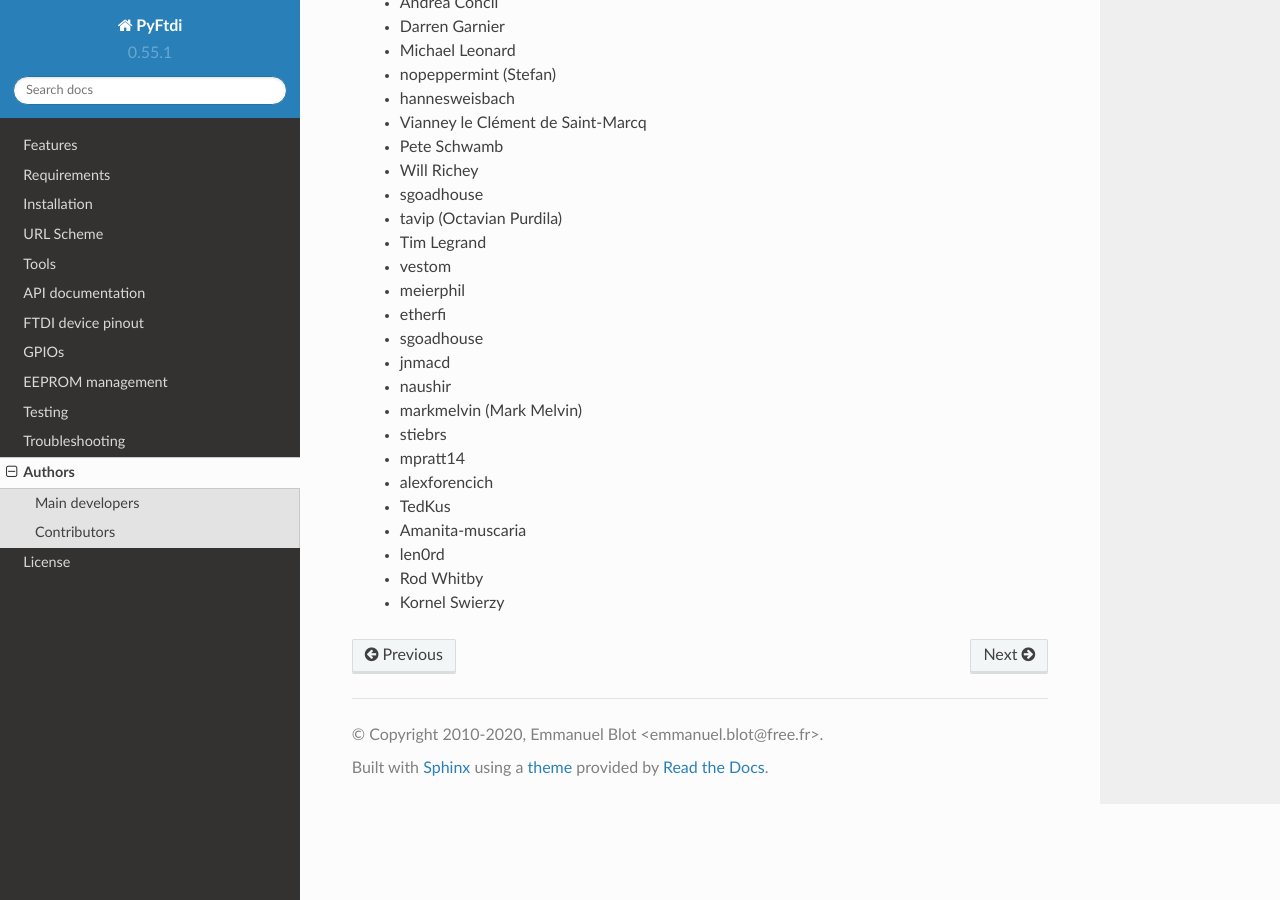
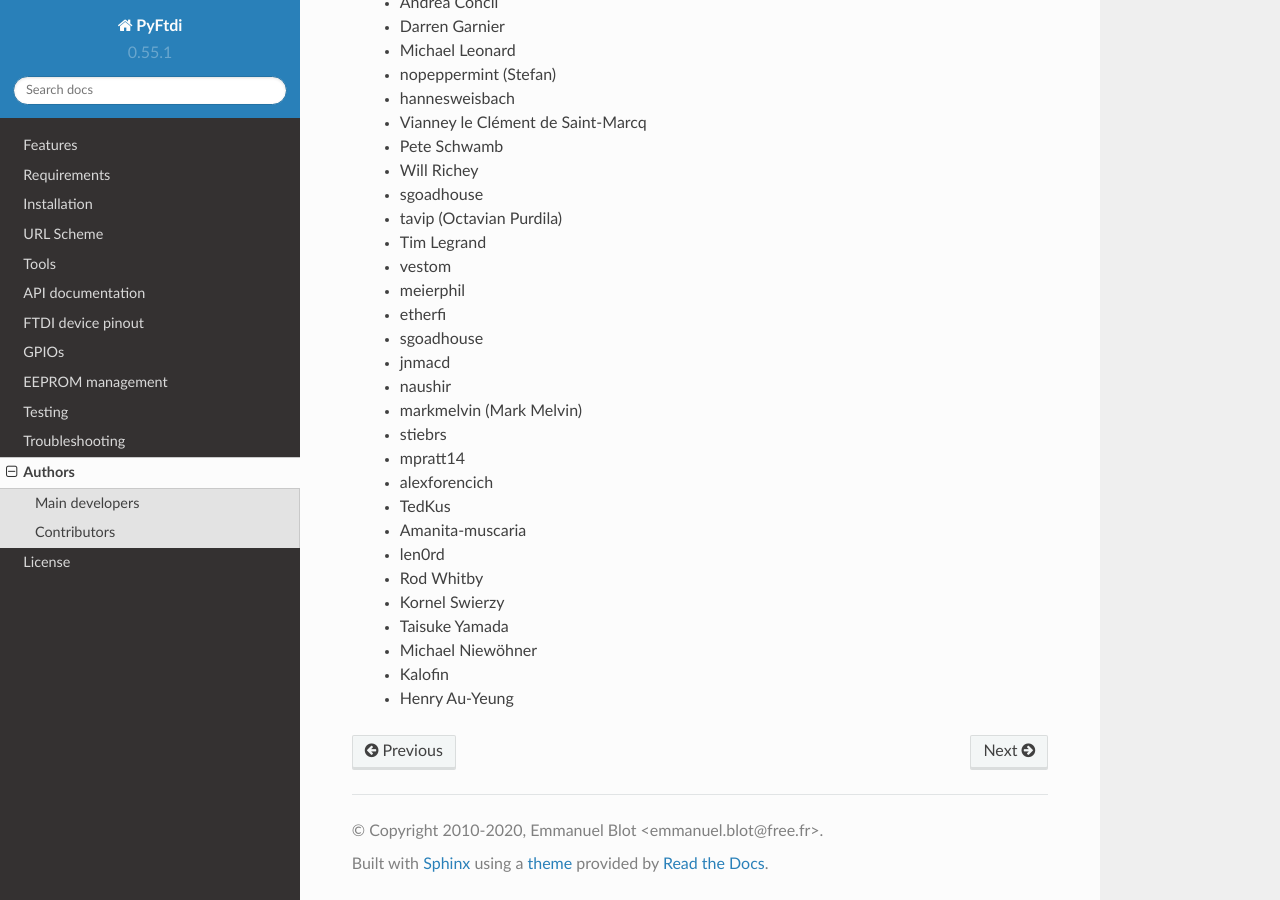
Before and after one commit to eblot/pyftdi, a Sphinx documentation site: the page built from pyftdi/doc/authors.rst, in a window 1280 px wide and 900 px high, scrolled down 569 px. Built offline with Sphinx 7.4.7 and the Read the Docs theme 2.0.0, drawn with Linux system fonts in a browser that asks for light colours.

Commit message:
doc: update contributors list

```diff
--- a/pyftdi/doc/authors.rst
+++ b/pyftdi/doc/authors.rst
@@ -45,3 +45,7 @@ Contributors
  * len0rd
  * Rod Whitby
  * Kornel Swierzy
+ * Taisuke Yamada
+ * Michael Niewöhner
+ * Kalofin
+ * Henry Au-Yeung
```
